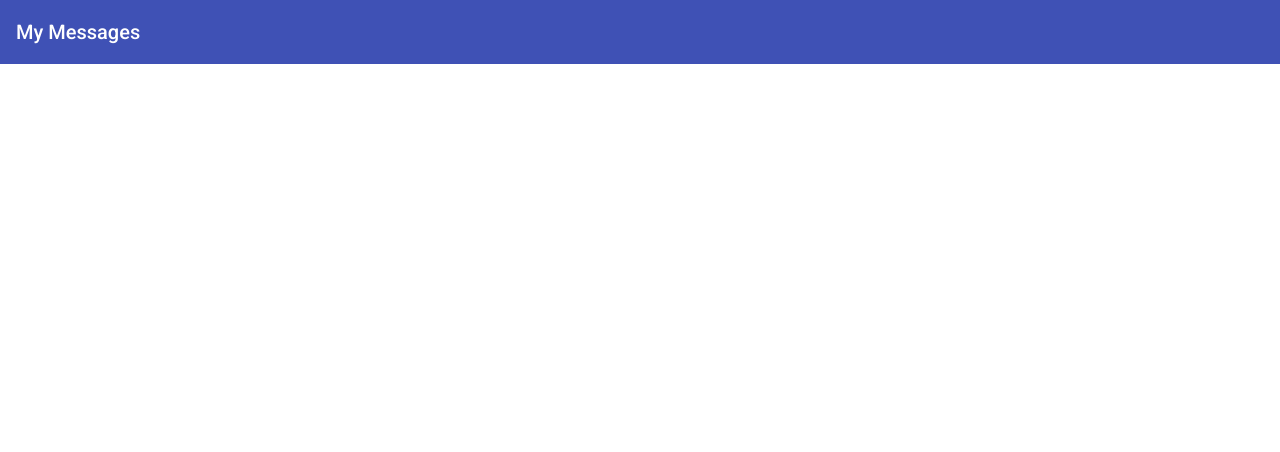
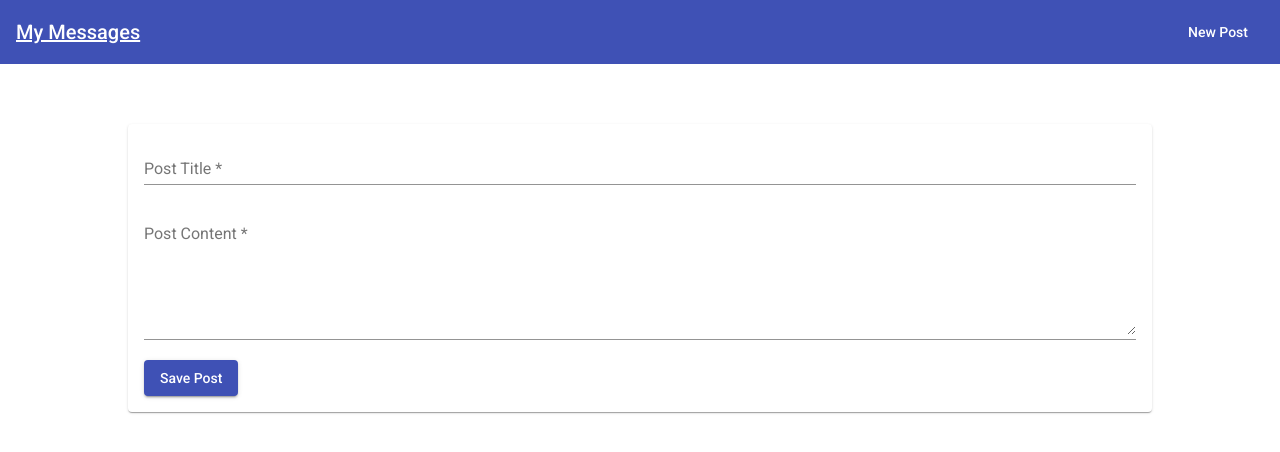
Before and after one commit to g138/MEAN-Stack, an Angular app: page /edit/1 in a window 1280 px wide. Before the commit this address led to /. Shown: the top 452 px of the page. Built offline with nearby package versions, Linux system fonts and the light colour scheme.

Commit message:
Add routing and editing

```diff
--- a/src/app/app-routing.module.ts
+++ b/src/app/app-routing.module.ts
@@ -5,7 +5,8 @@ import { PostListComponent } from "./posts/post-list/post-list.component";
 
 const routes: Routes = [
     { path: '', component: PostListComponent },
-    { path: 'create', component: PostCreateComponent }
+    { path: 'create', component: PostCreateComponent },
+    { path: 'edit/:postId', component: PostCreateComponent }
 ];
 
 @NgModule({
--- a/src/app/header/header.component.css
+++ b/src/app/header/header.component.css
@@ -0,0 +1,13 @@
+a {
+    color: white;
+}
+
+ul {
+    list-style: none;
+    padding: 0;
+    margin: 0;
+}
+
+.spacer {
+    flex: 1 1 auto;
+}
--- a/src/app/header/header.component.html
+++ b/src/app/header/header.component.html
@@ -1,3 +1,7 @@
 <mat-toolbar color="primary">
-    <span>My Messages</span>
+    <span><a href="/">My Messages</a></span>
+    <span class="spacer"></span>
+    <ul>
+        <li><a mat-button routerLinkActive="mat-accent" routerLink="/create">New Post</a></li>
+    </ul>
 </mat-toolbar>
--- a/src/app/posts/post-create/post-create.component.html
+++ b/src/app/posts/post-create/post-create.component.html
@@ -1,11 +1,11 @@
 <mat-card>
-    <form (submit)="onAddPost(postForm)" #postForm="ngForm">
+    <form (submit)="onSavePost(postForm)" #postForm="ngForm">
         <mat-form-field>
-            <input matInput type="text" ngModel name="title" required #title="ngModel" placeholder="Post Title">
+            <input matInput type="text" [ngModel]="post.title" name="title" required #title="ngModel" placeholder="Post Title">
             <mat-error *ngIf="title.invalid">Please enter a post title.</mat-error>
         </mat-form-field>
         <mat-form-field>
-            <textarea rows="6" matInput ngModel name="content" required #content="ngModel" placeholder="Post Content"></textarea>
+            <textarea rows="6" matInput [ngModel]="post.content" name="content" required #content="ngModel" placeholder="Post Content"></textarea>
             <mat-error *ngIf="content.invalid">Please enter a post content.</mat-error>
         </mat-form-field>
         <button mat-raised-button color="primary" type="submit">Save Post</button>
--- a/src/app/posts/post-create/post-create.component.ts
+++ b/src/app/posts/post-create/post-create.component.ts
@@ -1,5 +1,6 @@
 import { Component, OnInit, EventEmitter, Output } from '@angular/core';
 import { NgForm } from '@angular/forms';
+import { ActivatedRoute, ParamMap } from '@angular/router';
 import { Post } from '../post.model';
 import { PostService } from '../post.service';
 
@@ -12,19 +13,38 @@ export class PostCreateComponent implements OnInit {
 
   enteredTitle = '';
   enteredContent = '';
+  post: Post;
+  private mode = 'create';
+  private postId: string;
 
 
-  constructor(public postsService: PostService) { }
+  constructor(public postsService: PostService, public route: ActivatedRoute) { }
 
 
   ngOnInit(): void {
+
+    this.route.paramMap.subscribe((paramMap: ParamMap) => {
+      if(paramMap.has("postId")) {
+        this.mode = "edit";
+        this.postId = paramMap.get("postId");
+        this.post = this.postsService.getPost(this.postId);
+      } else {
+        this.mode = "create";
+        this.postId = null;
+      }
+    })
   }
 
-  onAddPost(form: NgForm) {
+  onSavePost(form: NgForm) {
     if(form.invalid) {
       return;
     }
-    this.postsService.addPost(form.value.title, form.value.content);
+    if(this.mode === "create") {
+      this.postsService.addPost(form.value.title, form.value.content);
+    } else {
+      this.postsService.updatePost(this.postId, form.value.title, form.value.content);
+    }
+
     form.resetForm();
   }
 
--- a/src/app/posts/post-list/post-list.component.html
+++ b/src/app/posts/post-list/post-list.component.html
@@ -6,7 +6,7 @@
         <p>{{ post.content }}</p>
         <mat-action-row>
             <button mat-button color="warn" (click)="onDelete(post.id)" >Delete</button>
-            <button mat-button color="primary">Edit</button>
+            <a mat-button [routerLink]="['/edit', post.id]">Edit</a>
         </mat-action-row>
     </mat-expansion-panel>
 </mat-accordion>
--- a/src/app/posts/post.service.ts
+++ b/src/app/posts/post.service.ts
@@ -57,4 +57,20 @@ export class PostService {
         this.postsUpdated.next([...this.posts]);
       });
     }
-}
+
+    getPost(id: string) {
+      return {...this.posts.find(p => p.id === id)};
+    }
+
+    updatePost(id: string, title: string, content: string) {
+      const post: Post = {
+        id: id,
+        title: title,
+        content: content
+      };
+      this.http.put("http://localhost:3000/api/posts/"+id, post)
+      .subscribe((response) => {
+        console.log(response);
+      })
+    }
+  }
```
